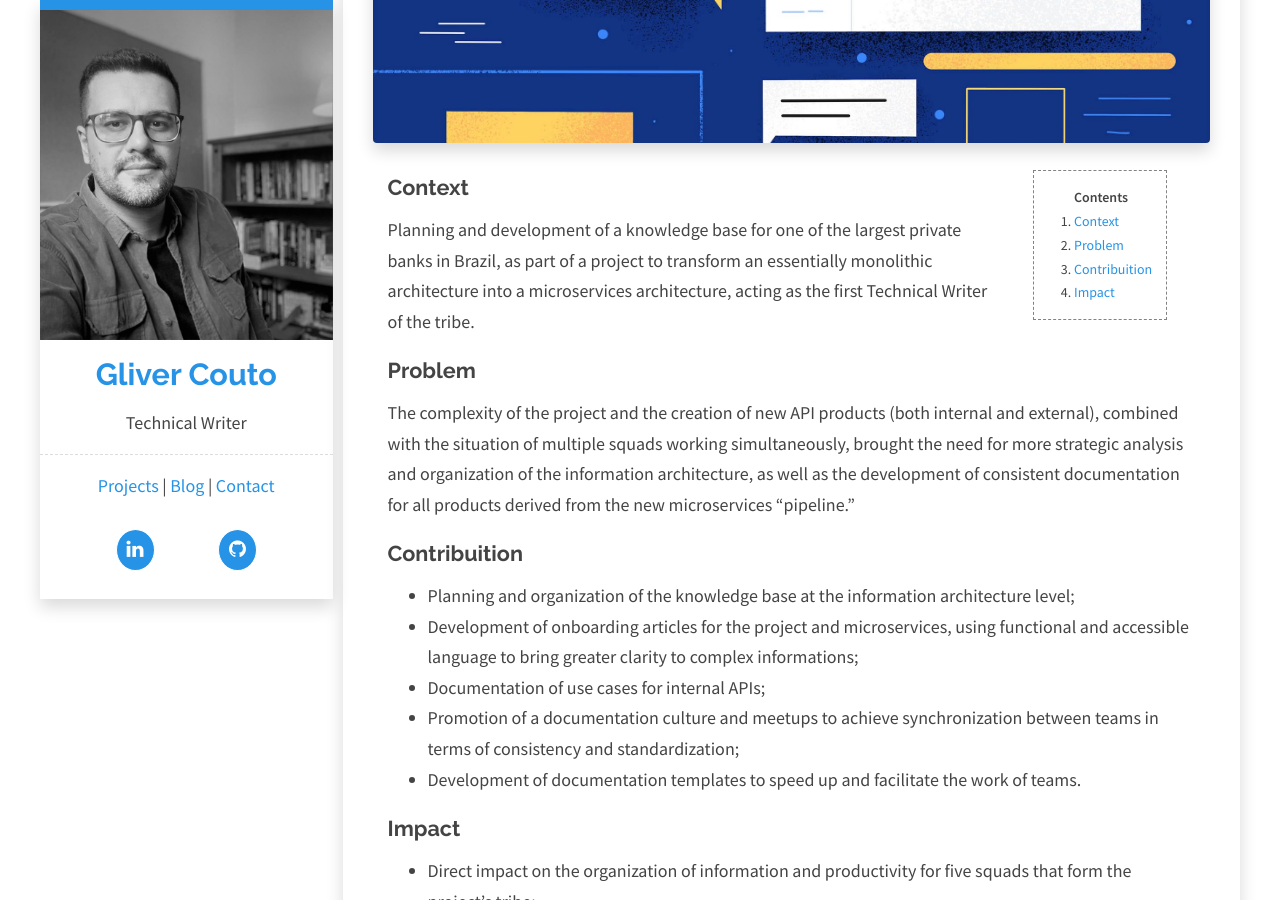
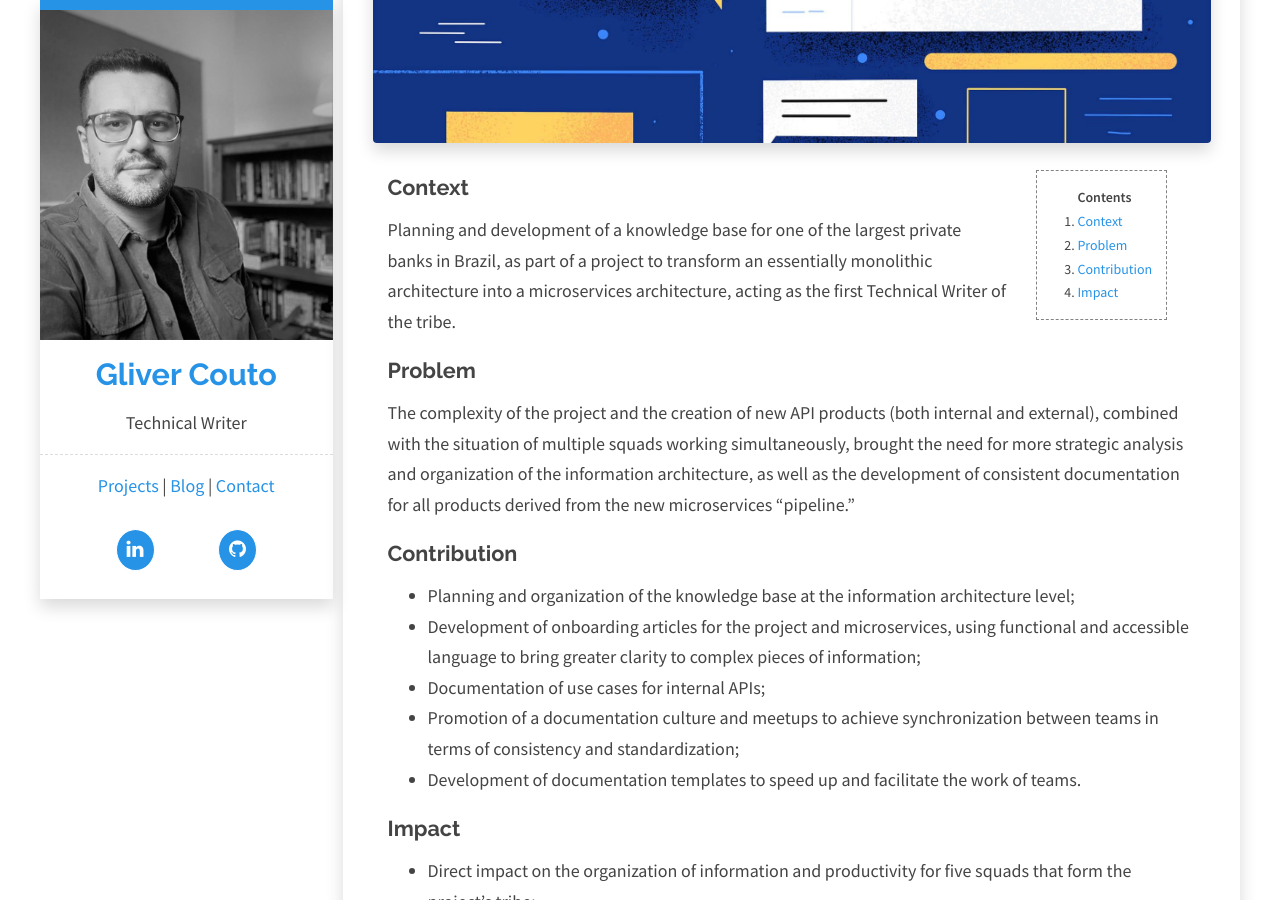
Before and after one commit to gliverCouto/glivercouto.github.io, a Jekyll site: the page built from _projects/knowladge-base.md, in a window 1280 px wide and 900 px high, scrolled down 597 px. Built offline with Jekyll 4.4.1, drawn with Linux system fonts in a browser that asks for light colours; comment, search, counter and statistics services are not loaded.

Commit message:
Update knowladge-base.md

```diff
--- a/_projects/knowladge-base.md
+++ b/_projects/knowladge-base.md
@@ -15,10 +15,10 @@ Planning and development of a knowledge base for one of the largest private bank
 
 The complexity of the project and the creation of new API products (both internal and external), combined with the situation of multiple squads working simultaneously, brought the need for more strategic analysis and organization of the information architecture, as well as the development of consistent documentation for all products derived from the new microservices "pipeline."
 
-### Contribuition ###
+### Contribution ###
 
 - Planning and organization of the knowledge base at the information architecture level;
-- Development of onboarding articles for the project and microservices, using functional and accessible language to bring greater clarity to complex informations;
+- Development of onboarding articles for the project and microservices, using functional and accessible language to bring greater clarity to complex pieces of information;
 - Documentation of use cases for internal APIs;
 - Promotion of a documentation culture and meetups to achieve synchronization between teams in terms of consistency and standardization;
 - Development of documentation templates to speed up and facilitate the work of teams.
```
